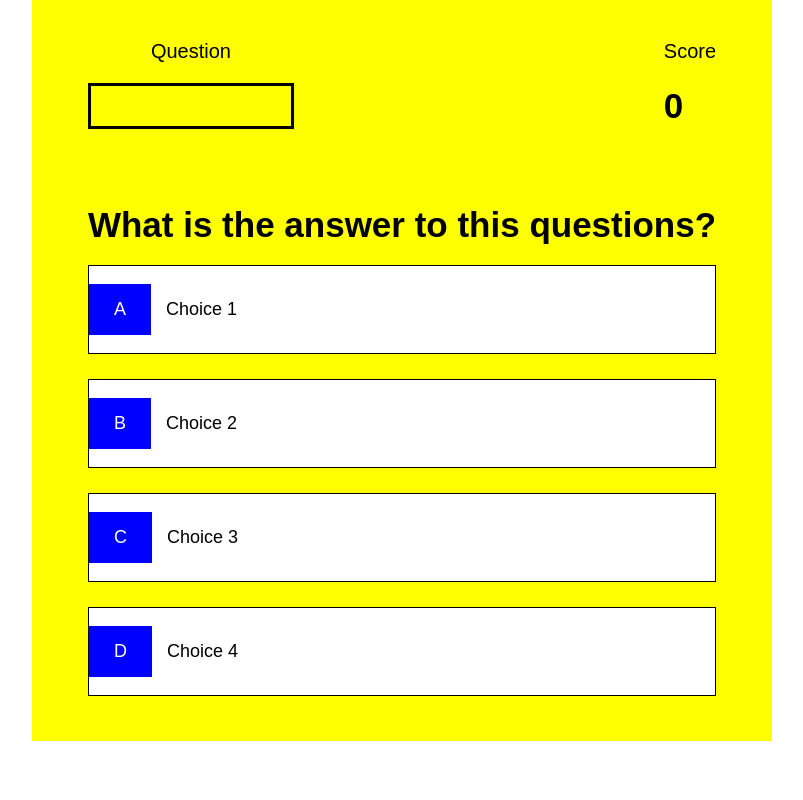
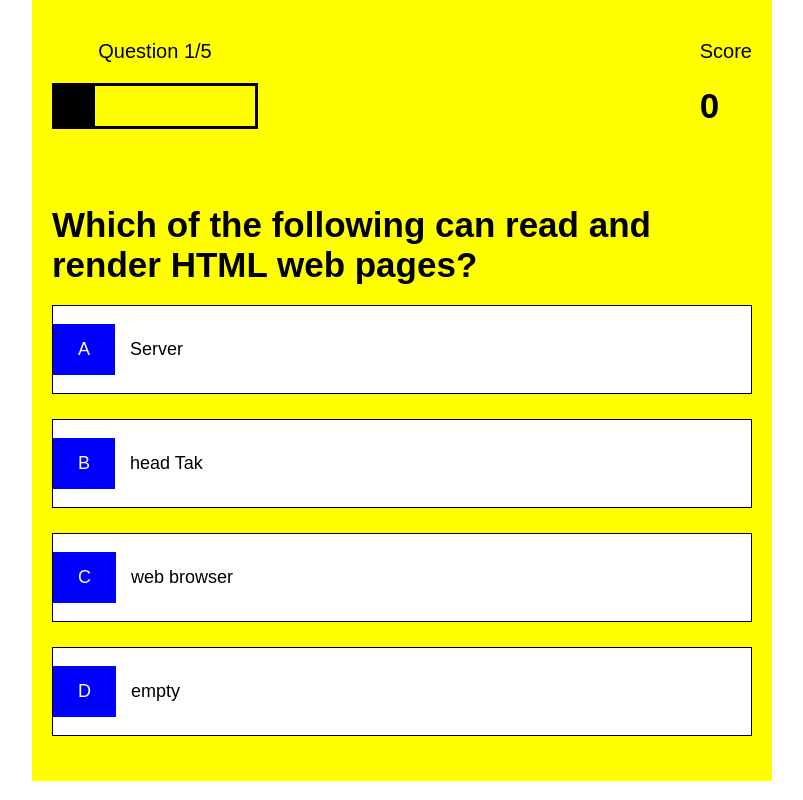
Before and after one commit to tafonhubertnwana/quiz-game, a plain HTML site: page game.html in a window 1280 px wide. Shown: the whole page, without its empty margins (238-1041 px from the left). Drawn offline with Linux system fonts and the light colour scheme.

Commit message:
successfully creating the progress bar

```diff
--- a/game.css
+++ b/game.css
@@ -52,7 +52,8 @@
 #progressBar{
     width: 20rem;
     height: 4rem;
-    border: 0.3rem solid black
+    border: 0.3rem solid black;
+    margin-top: 1.5rem;
 }
 
 #progressBarFull{
--- a/game.html
+++ b/game.html
@@ -12,7 +12,7 @@
         <div id="game" class="justify-center flex-column">
             <div id="hud">
                 <div id="hud-item">
-                    <p id="progresssText" class="hud-prefix">
+                    <p id="progressText" class="hud-prefix">
                         Question
                     </p>
                     <div id="progressBar">
--- a/game.js
+++ b/game.js
@@ -2,6 +2,7 @@ const question = document.getElementById("question");
 const choices = Array.from(document.getElementsByClassName("choice-text"));
 const progressText = document.getElementById("progressText");
 const scoreText = document.getElementById("score");
+const progressBarFull = document.getElementById("progressBarFull")
 
 
 let currentQuestion = {};
@@ -80,6 +81,9 @@ getNewQuestion = () => {
 
    progressText.innerText = ` Question ${questionCounter}/${MAX_QUESTIONS}`
 
+   //update the progressBar
+   progressBarFull.style.width = `${(questionCounter / MAX_QUESTIONS) * 100}%`
+
 
 
    const questionIndex = Math.floor(Math.random() * availableQuestions.length);
```
